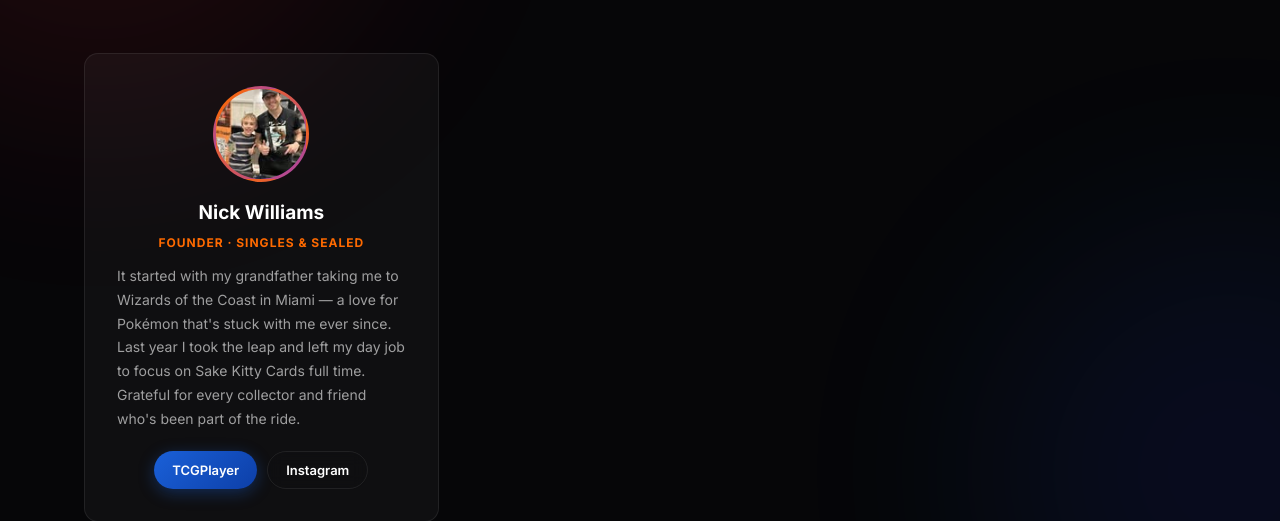
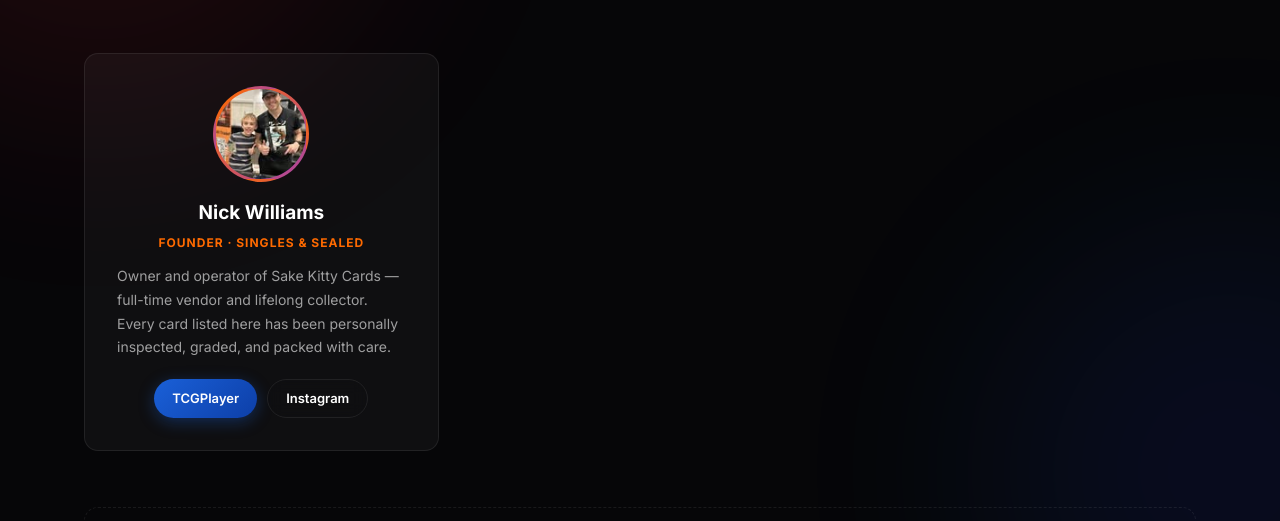
Before and after one commit to sakekittycards/sakekittycards.github.io, a plain HTML site: page vendors.html in a window 1280 px wide. Shown: the part 279-800 px from the top of the page. Drawn offline with Linux system fonts and the light colour scheme.

Commit message:
Rewrite vendor bio: professional, owner-operator focus

```diff
--- a/vendors.html
+++ b/vendors.html
@@ -50,7 +50,7 @@
           <img src="nick.jpg" alt="Nick Williams" class="vendor-avatar" />
           <h3>Nick Williams</h3>
           <div class="vendor-specialty">Founder · Singles & Sealed</div>
-          <p style="text-align:left">It started with my grandfather taking me to Wizards of the Coast in Miami — a love for Pokémon that's stuck with me ever since. Last year I took the leap and left my day job to focus on Sake Kitty Cards full time. Grateful for every collector and friend who's been part of the ride.</p>
+          <p style="text-align:left">Owner and operator of Sake Kitty Cards — full-time vendor and lifelong collector. Every card listed here has been personally inspected, graded, and packed with care.</p>
           <div style="margin-top:20px;display:flex;gap:10px;justify-content:center;flex-wrap:wrap">
             <a href="https://www.tcgplayer.com/sellers/Sake-Kitty-Cards/cb1bc211/feedback" target="_blank" rel="noopener" class="btn btn-tcg btn-sm">TCGPlayer</a>
             <a href="https://www.instagram.com/sakekittycards" target="_blank" rel="noopener" class="btn btn-outline btn-sm">Instagram</a>
```
